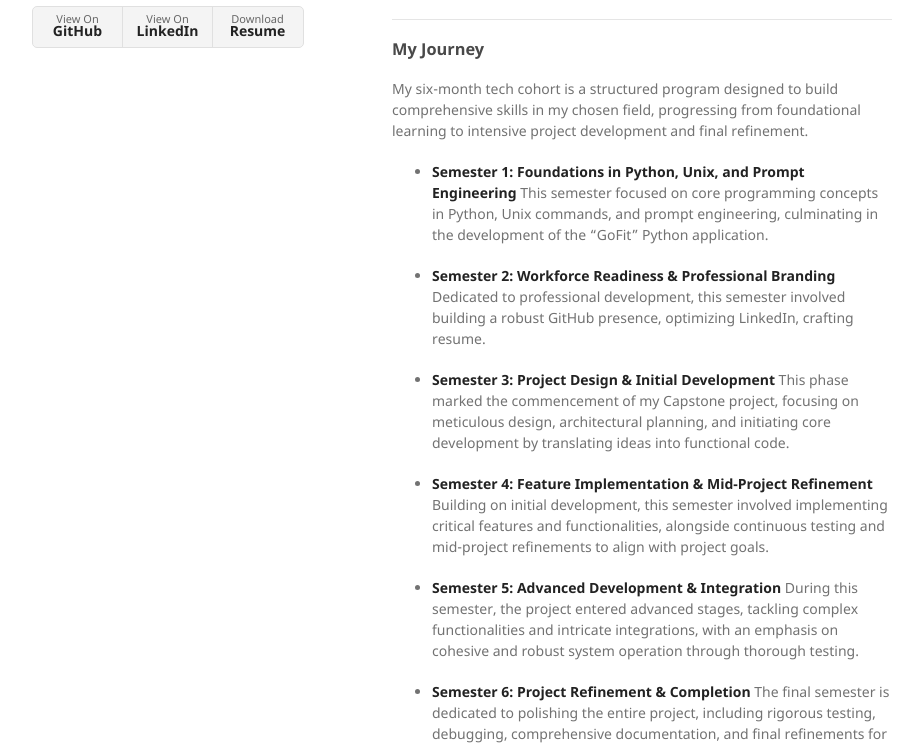
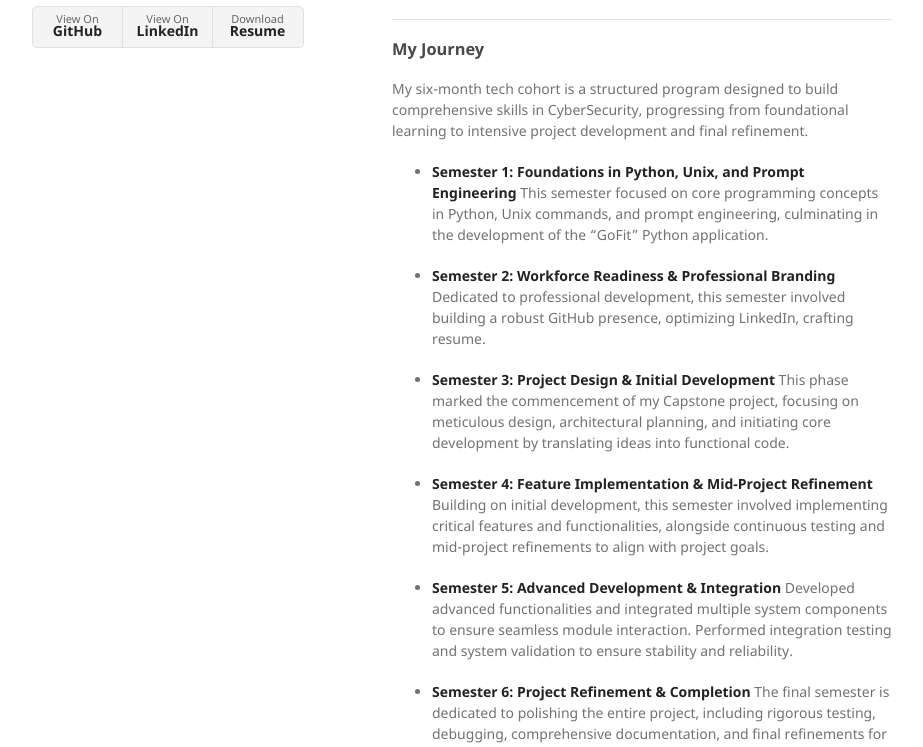
Before and after one commit to Manishagem/Manisha_6monthDAEprogram, a Jekyll site: the page built from docs/index.md, in a window 1280 px wide and 1400 px high. Shown: the part 548-1295 px from the top of the window, without its empty margins (178-1101 px from the left). Built offline with Jekyll 4.4.1, drawn with Linux system fonts in a browser that asks for light colours.

Commit message:
Change in GitHub Pages

```diff
--- a/docs/_config.yml
+++ b/docs/_config.yml
@@ -1,6 +1,7 @@
 title: Manisha Gupta - IAM Engineer Portfolio
 logo: /assets/img/logo.png
 description: A portfolio showcasing my journey as an aspiring IAM Engineer, including projects and learning from a six-month cohort program.
+graduation date: 16th July, 2025
 show_downloads: true
 google_analytics:
 theme: jekyll-theme-minimal
--- a/docs/index.md
+++ b/docs/index.md
@@ -18,7 +18,7 @@ This portfolio serves as a testament to my learning journey, showcasing projects
 
 ### My Journey
 
-My six-month tech cohort is a structured program designed to build comprehensive skills in my chosen field, progressing from foundational learning to intensive project development and final refinement.
+My six-month tech cohort is a structured program designed to build comprehensive skills in CyberSecurity, progressing from foundational learning to intensive project development and final refinement.
 
 -   **Semester 1: Foundations in Python, Unix, and Prompt Engineering**
     This semester focused on core programming concepts in Python, Unix commands, and prompt engineering, culminating in the development of the "GoFit" Python application.
@@ -33,7 +33,7 @@ My six-month tech cohort is a structured program designed to build comprehensive
     Building on initial development, this semester involved implementing critical features and functionalities, alongside continuous testing and mid-project refinements to align with project goals.
 
 -   **Semester 5: Advanced Development & Integration**
-    During this semester, the project entered advanced stages, tackling complex functionalities and intricate integrations, with an emphasis on cohesive and robust system operation through thorough testing.
+    Developed advanced functionalities and integrated multiple system components to ensure seamless module interaction. Performed integration testing and system validation to ensure stability and reliability.
 
 -   **Semester 6: Project Refinement & Completion**
     The final semester is dedicated to polishing the entire project, including rigorous testing, debugging, comprehensive documentation, and final refinements for deployment or presentation, ensuring a high-quality outcome.
```
